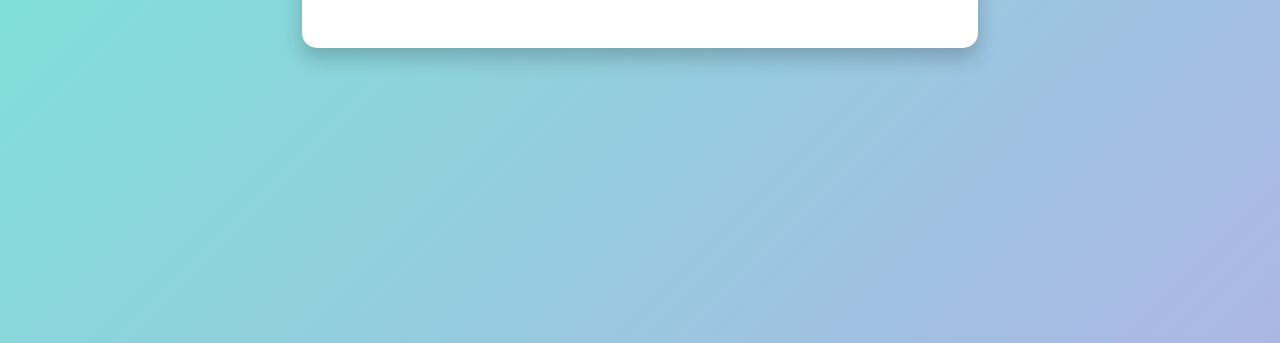
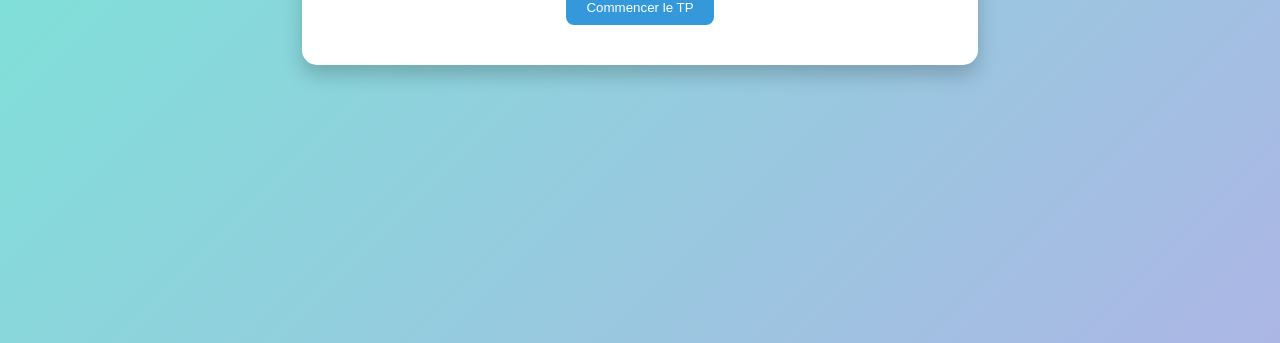
Before and after one commit to imadbenta/TPGIT, a plain HTML site: page index.html in a window 1280 px wide. Shown: the part 457-800 px from the top of the page. Drawn offline with Linux system fonts and the light colour scheme.

Commit message:
Ajout d'un bouton stylisé dans une nouvelle branche

```diff
--- a/index.html
+++ b/index.html
@@ -9,6 +9,9 @@
     <div class="container">
         <h1>Bienvenue dans ce TP Git 28 mai 2025</h1>
         <p>Module DevOps encadré par Pr. Hilmani</p>
+        <button>
+            Commencer le TP
+        </button>
     </div>
 </body>
 </html>
--- a/style.css
+++ b/style.css
@@ -26,3 +26,15 @@ p {
     font-size: 1.2em;
     color: #34495e;
 }
+
+button {
+    padding: 10px 20px;
+    border: none;
+    background-color: #3498db;
+    color: white;
+    border-radius: 8px;
+    cursor: pointer;
+}
+button:hover {
+    background-color: #2980b9;
+}
```
